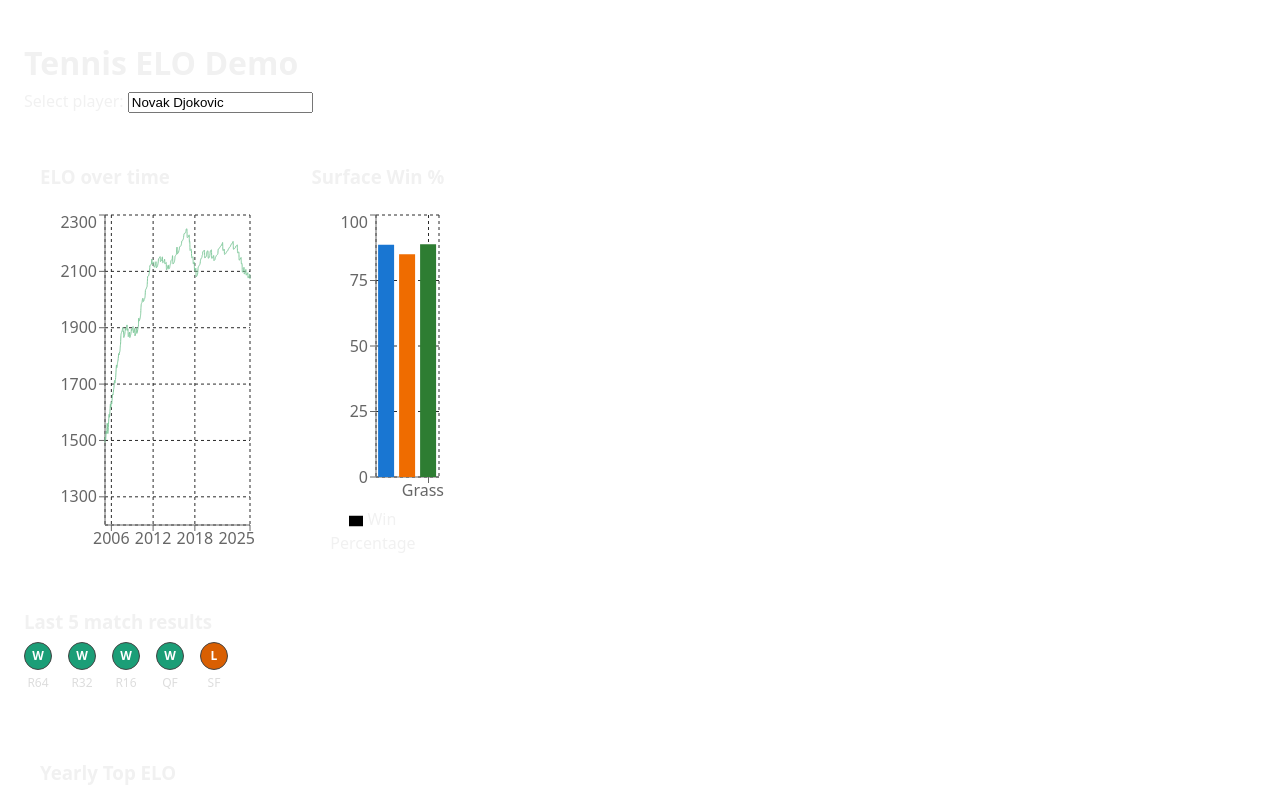
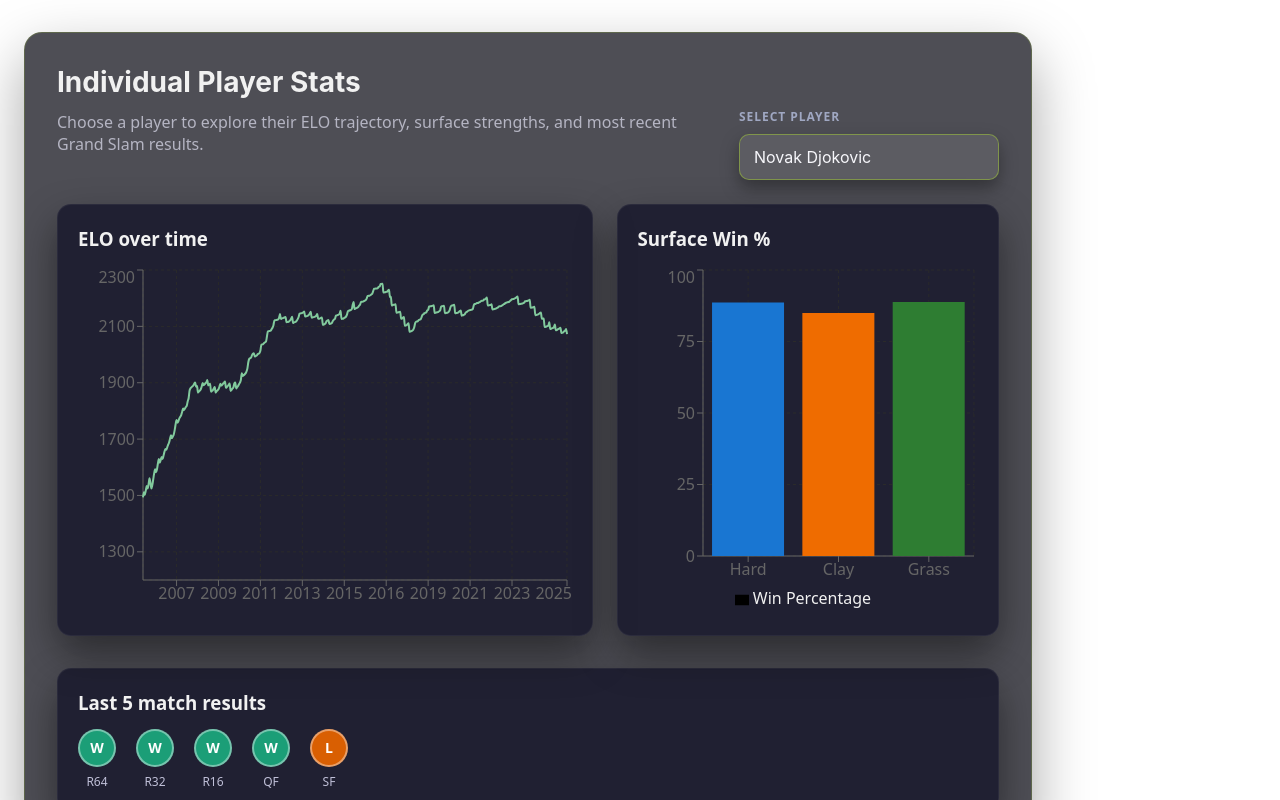
Before and after one commit to nikolavuko/FIT3164, a React (Vite) app: page / in a window 1280 px wide. Shown: the top 800 px of the page. Built offline with nearby package versions, Linux system fonts and the light colour scheme.

Commit message:
made homepage look a bit nicer

```diff
--- a/src/App.tsx
+++ b/src/App.tsx
@@ -1,4 +1,5 @@
 import React, { useEffect, useMemo, useState } from "react";
+import type { CSSProperties, ReactNode } from "react";
 import { csvParse, dsvFormat } from "d3-dsv";
 import {
   LineChart, Line, XAxis, YAxis, CartesianGrid, Tooltip, ResponsiveContainer,
@@ -33,6 +34,10 @@
   date?: string;
 };
 
+type AppProps = {
+  worldStatsExtra?: ReactNode;
+};
+
 /* =======================
    Helpers
 ======================= */
@@ -57,6 +62,46 @@
   Hard: "#1976d2",
   Clay: "#ef6c00",
   Grass: "#2e7d32",
+};
+
+const rootStyle: CSSProperties = {
+  minHeight: "100vh",
+  background: "transparent",
+  color: "#f1f1f1",
+  padding: "32px 0 64px",
+};
+
+const containerStyle: CSSProperties = {
+  maxWidth: "min(1600px, 95vw)",
+  margin: "0 auto",
+  padding: "0 24px",
+  display: "flex",
+  flexDirection: "column",
+  gap: 32,
+};
+
+const sectionStyle: CSSProperties = {
+  background: "rgba(10, 10, 20, 0.72)",
+  border: "1px solid rgba(196, 255, 33, 0.15)",
+  borderRadius: 18,
+  padding: "28px 32px",
+  boxShadow: "0 24px 60px rgba(0, 0, 0, 0.35)",
+  backdropFilter: "blur(6px)",
+};
+
+const sectionHeadingStyle: CSSProperties = {
+  margin: 0,
+  fontSize: 28,
+  fontWeight: 700,
+  fontFamily: "'Inter', 'Poppins', sans-serif",
+};
+
+const sectionSubheadingStyle: CSSProperties = {
+  marginTop: 8,
+  marginBottom: 24,
+  color: "#b5b5c3",
+  maxWidth: 640,
+  lineHeight: 1.4,
 };
 
 const SurfaceTooltip: React.FC<TooltipProps<number, string>> = ({ active, payload }) => {
@@ -169,7 +214,7 @@
 /* =======================
    App
 ======================= */
-export default function App() {
+export default function App({ worldStatsExtra }: AppProps = {}) {
   const [playersCsvText, setPlayersCsvText] = useState<string>("");
   const [matchesCsvText, setMatchesCsvText] = useState<string>("");
   const [selectedPlayerName, setSelectedPlayerName] = useState<string>("Novak Djokovic"); // prefill
@@ -484,46 +529,118 @@
      UI
   ======================= */
   return (
+    <div style={rootStyle}>
+      <div style={containerStyle}>
+        <section style={sectionStyle}>
+          <div
+            style={{
+              display: "flex",
+              flexWrap: "wrap",
+              justifyContent: "space-between",
+              alignItems: "flex-end",
+              gap: 24,
+            }}
+          >
+            <div style={{ flex: "1 1 320px", minWidth: 280 }}>
+              <h2 style={sectionHeadingStyle}>Individual Player Stats</h2>
+              <p style={sectionSubheadingStyle}>
+                Choose a player to explore their ELO trajectory, surface strengths, and most recent Grand Slam results.
+              </p>
+            </div>
+            <div style={{ flex: "0 0 260px", minWidth: 220, display: "flex", flexDirection: "column", gap: 8 }}>
+              <label
+                htmlFor="player-search"
+                style={{
+                  fontWeight: 600,
+                  letterSpacing: "0.08em",
+                  textTransform: "uppercase",
+                  fontSize: 12,
+                  color: "#a0a8c3",
+                }}
+              >
+                Select Player
+              </label>
+              <input
+                id="player-search"
+                list="players-list"
+                value={selectedPlayerName}
+                onChange={(e) => setSelectedPlayerName(e.target.value)}
+                placeholder="Start typing a name"
+                style={{
+                  background: "rgba(255, 255, 255, 0.08)",
+                  border: "1px solid rgba(196, 255, 33, 0.35)",
+                  borderRadius: 10,
+                  padding: "12px 14px",
+                  color: "#f7f7fb",
+                  fontSize: 16,
+                  fontFamily: "'Inter', 'Poppins', sans-serif",
+                  outline: "none",
+                  transition: "border 0.2s ease, box-shadow 0.2s ease",
+                  boxShadow: "0 8px 18px rgba(0, 0, 0, 0.35)",
+                }}
+                onFocus={(e) => {
+                  e.currentTarget.style.border = "1px solid #c4ff21";
+                  e.currentTarget.style.boxShadow = "0 0 0 3px rgba(196, 255, 33, 0.25)";
+                }}
+                onBlur={(e) => {
+                  e.currentTarget.style.border = "1px solid rgba(196, 255, 33, 0.35)";
+                  e.currentTarget.style.boxShadow = "0 8px 18px rgba(0, 0, 0, 0.35)";
+                }}
+              />
+              <datalist id="players-list">
+                {playerNames.map((n) => (
+                  <option key={n} value={n} />
+                ))}
+              </datalist>
+            </div>
+          </div>
 
-    <div style={{ minHeight: "100vh", background: "transparent", color: "#f1f1f1", padding: 24 }}>
-      <div style={{ maxWidth: "min(1600px, 95vw)", margin: "0 auto" }}>
-        <h1 style={{ fontSize: 32, fontWeight: 800, marginBottom: 8 }}>Tennis ELO Demo</h1>
-        {/* Removed verbose data-source blurb for a cleaner look */}
-
-        {/* Debug info removed */}
-        {false && (
-        <div style={{fontSize:12, opacity:0.7, margin:"6px 0 12px"}}>
-          Parsed players: {players.length} · Parsed matches: {matches.length}
-          {selectedPlayerName && (() => {
-            const pid = nameToId.get(selectedPlayerName.toLowerCase());
-            const played = pid ? matches.filter(m => m.winner_id === pid || m.loser_id === pid).length : 0;
-            return <> · {selectedPlayerName} matches found: {played}</>;
-          })()}
+          {loading === "loading" && (
+            <div
+              style={{
+                marginTop: 16,
+                padding: "12px 16px",
+                borderRadius: 12,
+                background: "rgba(196, 255, 33, 0.12)",
+                color: "#e9ffd0",
+              }}
+            >
+              Loading player and match data...
+            </div>
+          )}
+          {loading === "error" && (
+            <div
+              style={{
+                marginTop: 16,
+                padding: "12px 16px",
+                borderRadius: 12,
+                background: "rgba(255, 123, 123, 0.15)",
+                color: "#ff9b9b",
+                border: "1px solid rgba(255, 123, 123, 0.35)",
+              }}
+            >
+              Error: {errorMsg}
             </div>
           )}
 
-        {loading === "loading" && <div>Loading CSVs…</div>}
-        {loading === "error" && <div style={{ color: "#ff7b7b" }}>Error: {errorMsg}</div>}
-
-        {/* Controls */}
-        <div style={{ marginBottom: 16 }}>
-          <label>Select player: </label>
-          <input
-            list="players-list"
-            value={selectedPlayerName}
-            onChange={(e) => setSelectedPlayerName(e.target.value)}
-            placeholder="Type a name"
-          />
-          <datalist id="players-list">
-            {playerNames.map(n => <option key={n} value={n} />)}
-          </datalist>
-        </div>
-
-        {/* Charts */
-        }
-        <div style={{ display: "grid", gap: 24, gridTemplateColumns: "3fr 2fr" }}>
-          <div style={{ background: "transparent", padding: 16, borderRadius: 12 }}>
-            <h3>ELO over time</h3>
+          <div
+            style={{
+              marginTop: 24,
+              display: "grid",
+              gap: 24,
+              gridTemplateColumns: "minmax(0, 7fr) minmax(0, 5fr)",
+            }}
+          >
+            <div
+              style={{
+                background: "rgba(14, 14, 36, 0.7)",
+                padding: 20,
+                borderRadius: 14,
+                border: "1px solid rgba(255, 255, 255, 0.05)",
+                boxShadow: "0 18px 40px rgba(0, 0, 0, 0.45)",
+              }}
+            >
+              <h3 style={{ marginTop: 0, marginBottom: 12 }}>ELO over time</h3>
               <div style={{ height: 350 }}>
                 <ResponsiveContainer width="100%" height="100%">
                   <LineChart data={eloSeries}>
@@ -542,14 +659,22 @@
                       itemStyle={{ color: "#000" }}
                       contentStyle={{ background: "#fefefe", border: "1px solid #333", color: "#000" }}
                     />
-                  <Line type="monotone" dataKey="elo" dot={false} stroke="#82ca9d" />
+                    <Line type="monotone" dataKey="elo" dot={false} stroke="#82ca9d" strokeWidth={2} />
                   </LineChart>
                 </ResponsiveContainer>
               </div>
             </div>
 
-          <div style={{ background: "transparent", padding: 16, borderRadius: 12 }}>
-            <h3>Surface Win %</h3>
+            <div
+              style={{
+                background: "rgba(14, 14, 36, 0.7)",
+                padding: 20,
+                borderRadius: 14,
+                border: "1px solid rgba(255, 255, 255, 0.05)",
+                boxShadow: "0 18px 40px rgba(0, 0, 0, 0.45)",
+              }}
+            >
+              <h3 style={{ marginTop: 0, marginBottom: 12 }}>Surface Win %</h3>
               <div style={{ height: 350 }}>
                 <ResponsiveContainer width="100%" height="100%">
                   <BarChart data={surfaceWinData}>
@@ -561,10 +686,14 @@
                     <Bar dataKey="winPct" name="Win Percentage">
                       {surfaceWinData.map((entry) => {
                         const s = (entry.surface || "").toString();
-                      const color = s === "Hard" ? "#1976d2" // blue
-                                   : s === "Clay" ? "#ef6c00" // orange
-                                   : s === "Grass" ? "#2e7d32" // green
-                                   : "#8884d8"; // fallback
+                        const color =
+                          s === "Hard"
+                            ? "#1976d2"
+                            : s === "Clay"
+                            ? "#ef6c00"
+                            : s === "Grass"
+                            ? "#2e7d32"
+                            : "#8884d8";
                         return <Cell key={`cell-${s}`} fill={color} />;
                       })}
                     </Bar>
@@ -574,21 +703,31 @@
             </div>
           </div>
 
-        {/* Last 5 match results */}
-        <div style={{ marginTop: 16, padding: "8px 0" }}>
-          <h3 style={{ margin: "8px 0 6px" }}>Last 5 match results</h3>
-          <div style={{ display: "flex", gap: 16, alignItems: "flex-start" }}>
+          <div
+            style={{
+              marginTop: 32,
+              padding: 20,
+              borderRadius: 14,
+              background: "rgba(14, 14, 36, 0.7)",
+              border: "1px solid rgba(255, 255, 255, 0.05)",
+              boxShadow: "0 18px 40px rgba(0, 0, 0, 0.45)",
+            }}
+          >
+            <h3 style={{ marginTop: 0, marginBottom: 12 }}>Last 5 match results</h3>
+            <div style={{ display: "flex", flexWrap: "wrap", gap: 20, alignItems: "flex-start" }}>
               {lastFiveResults.map((item, i) => {
                 const color = item.res === "W" ? "#1b9e77" : item.res === "L" ? "#d95f02" : "#5f6368";
                 const label = item.res === "W" ? "Win" : item.res === "L" ? "Loss" : "No match data";
                 const round = item.round ?? "";
                 const circleLetter = item.res === "NA" ? "?" : item.res;
                 const parsedDate = item.date ? new Date(item.date) : null;
-              const dateLabel = parsedDate && !isNaN(parsedDate.getTime())
+                const dateLabel =
+                  parsedDate && !isNaN(parsedDate.getTime())
                     ? parsedDate.toLocaleDateString(undefined, { year: "numeric", month: "short", day: "numeric" })
                     : undefined;
                 const eventLabel = formatEventLabel(item.tourney, item.date);
-              const tooltip = item.res === "NA"
+                const tooltip =
+                  item.res === "NA"
                     ? label
                     : [
                         label,
@@ -601,37 +740,55 @@
                         .filter(Boolean)
                         .join(" | ");
                 return (
-                <div key={`last5-${i}`} style={{ display: "flex", flexDirection: "column", alignItems: "center", minWidth: 28 }}>
+                  <div key={`last5-${i}`} style={{ display: "flex", flexDirection: "column", alignItems: "center", minWidth: 32 }}>
                     <div
                       title={tooltip}
                       aria-label={tooltip}
                       style={{
-                      width: 26,
-                      height: 26,
+                        width: 34,
+                        height: 34,
                         borderRadius: "50%",
                         background: color,
                         display: "flex",
                         alignItems: "center",
                         justifyContent: "center",
                         fontWeight: 600,
-                      fontSize: 12,
+                        fontSize: 14,
                         color: item.res === "NA" ? "#1a1a1a" : "#ffffff",
                         opacity: item.res === "NA" ? 0.5 : 1,
-                      border: "1px solid #444",
+                        border: "2px solid rgba(255, 255, 255, 0.4)",
                       }}
                     >
                       {circleLetter}
                     </div>
-                  <div style={{ fontSize: 12, marginTop: 4, color: "#ddd", textAlign: "center" }}>{round || "--"}</div>
+                    <div style={{ fontSize: 12, marginTop: 6, color: "#c0c0d8", textAlign: "center" }}>{round || "--"}</div>
                   </div>
                 );
               })}
             </div>
           </div>
+        </section>
+
+        <section style={sectionStyle}>
+          <div style={{ display: "flex", flexDirection: "column", gap: 8 }}>
+            <h2 style={sectionHeadingStyle}>World Stats</h2>
+            <p style={sectionSubheadingStyle}>
+              Track the highest annual ELO peaks across the Tour and see which countries dominate the Grand Slam stage.
+            </p>
+          </div>
 
           {topYearlyElo.length > 0 && (
-          <div style={{ marginTop: 24, background: "transparent", padding: 16, borderRadius: 12 }}>
-            <h3>Yearly Top ELO</h3>
+            <div
+              style={{
+                marginTop: 8,
+                background: "rgba(14, 14, 36, 0.7)",
+                padding: 20,
+                borderRadius: 14,
+                border: "1px solid rgba(255, 255, 255, 0.05)",
+                boxShadow: "0 18px 40px rgba(0, 0, 0, 0.45)",
+              }}
+            >
+              <h3 style={{ marginTop: 0, marginBottom: 12 }}>Yearly Top ELO</h3>
               <div style={{ height: 360 }}>
                 <ResponsiveContainer width="100%" height="100%">
                   <LineChart data={topYearlyElo} margin={{ right: 24 }}>
@@ -652,18 +809,28 @@
                     <Tooltip
                       labelFormatter={(label) => `Season ${label}`}
                       formatter={(value: number | string, _name: string, entry: any) => {
-                      const val = typeof value === 'number' ? Math.round(value) : value;
-                      const playerName = entry?.payload?.name ? String(entry.payload.name) : 'Top ELO';
+                        const val = typeof value === "number" ? Math.round(value) : value;
+                        const playerName = entry?.payload?.name ? String(entry.payload.name) : "Top ELO";
                         return [String(val), playerName];
                       }}
-                    contentStyle={{ background: '#1a1a1a', border: '1px solid #333' }}
+                      contentStyle={{ background: "#1a1a1a", border: "1px solid #333" }}
                     />
-                  <Line type="monotone" dataKey="elo" stroke="#c4ff21" dot={{ r: 5, stroke: '#101010', strokeWidth: 1 }} activeDot={{ r: 6 }} />
+                    <Line
+                      type="monotone"
+                      dataKey="elo"
+                      stroke="#c4ff21"
+                      strokeWidth={2}
+                      dot={{ r: 5, stroke: "#101010", strokeWidth: 1 }}
+                      activeDot={{ r: 6 }}
+                    />
                   </LineChart>
                 </ResponsiveContainer>
               </div>
             </div>
           )}
+
+          {worldStatsExtra && <div style={{ marginTop: 28 }}>{worldStatsExtra}</div>}
+        </section>
       </div>
     </div>
   );
```
Also changed, not shown: src/components/GrandSlamCountryTreemap.tsx (+10 -1 lines), src/components/TennisDashboard.tsx (+6 -2 lines), src/homepage.tsx (+9 -6 lines). Lines whose indentation alone changed are shown as unchanged.
